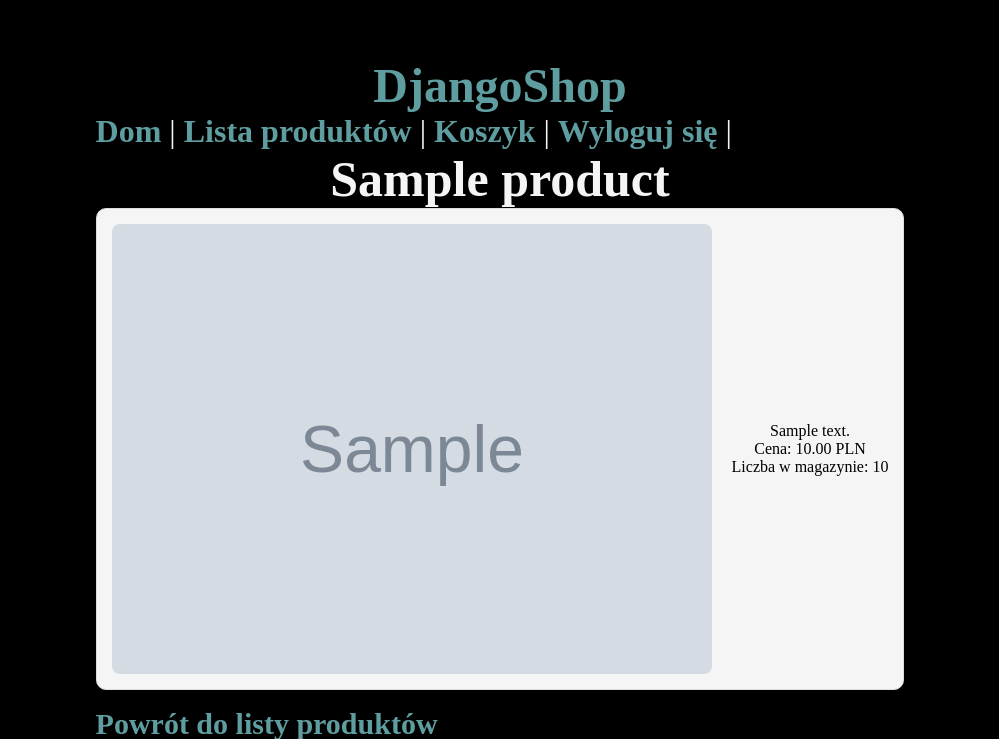
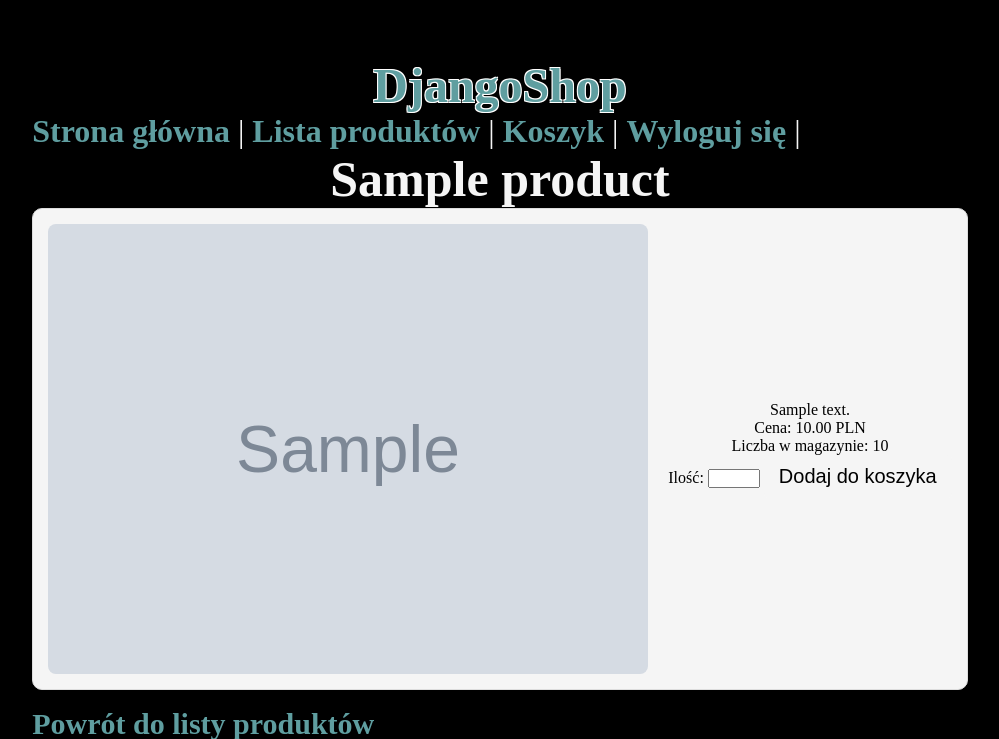
Before and after one commit to angelagrudzien/Projekt-GIT, a Django app: page /products/product/1/ in a window 1280 px wide. Shown: the top 739 px of the page, without its empty margins (140-1139 px from the left). Run offline with Django 5.2, Linux system fonts and the light colour scheme; a user stored in the database is signed in; tables that the repository leaves empty hold one stand-in row (values such as "Sample post"); grey boxes marked "Sample" are stand-in pictures.

Commit message:
Dodanie możliwości dodania produktu do koszyka i kontroli ilości

```diff
--- a/products/templates/products/product_detail.html
+++ b/products/templates/products/product_detail.html
@@ -14,6 +14,12 @@
   <p>{{ product.description }}</p>
   <p>Cena: {{ product.price }} PLN</p>
   <p>Liczba w magazynie: {{ product.stock }}</p>
+  <form method="post" action="{% url 'products:add_to_cart' product.id %}">
+    {% csrf_token %}
+    <label for="quantity">Ilość:</label>
+    <input type="number" id="quantity" name="quantity" min="1" max="{{ product.stock }}" required>
+    <button type="submit">Dodaj do koszyka</button>
+  </form>
   </div>
   </div>
   <a href="{% url 'products:product_list_client' %}" class="powrot">Powrót do listy produktów</a>
--- a/products/urls.py
+++ b/products/urls.py
@@ -16,6 +16,7 @@
     path('delete/<int:pk>/', views.product_delete, name='product_delete'),
     path('increase_stock/<int:pk>/', views.increase_stock, name='increase_stock'),
     path('decrease_stock/<int:pk>/', views.decrease_stock, name='decrease_stock'),
+    path('add_to_cart/<int:product_id>/', views.add_to_cart, name='add_to_cart')
 ]
 
 if settings.DEBUG:
--- a/products/views.py
+++ b/products/views.py
@@ -62,3 +62,18 @@
     else:
         messages.error(request, f"Brak wystarczającej ilości {product.name} w magazynie.")
     return redirect('products:product_list')
+
+
+def add_to_cart(request, product_id):
+    product = get_object_or_404(Product, id=product_id)
+
+    if request.method == "POST":
+        quantity = int(request.POST.get("quantity", 1))
+
+        if quantity > product.stock:
+            messages.error(request, "Nie możesz kupić więcej niż dostępne w magazynie!")
+            return redirect("products:product_detail", pk=product.id)
+
+        messages.success(request, f"Dodano {quantity} sztuk {product.name} do koszyka!")
+
+    return redirect("products:product_detail", pk=product.id)
--- a/templates/base.html
+++ b/templates/base.html
@@ -11,10 +11,14 @@
 </head>
 <body>
     <header>
-        <h1>DjangoShop</h1>
+        <h1 style="text-shadow:
+        -1px -1px 0 white,
+        1px -1px 0 white,
+        -1px 1px 0 white,
+        1px 1px 0 white;" >DjangoShop</h1>
     </header>
     <nav>
-        <a href ="/">Dom</a> |
+        <a href ="/">Strona główna</a> |
         <a href="{% url 'products:product_list_client' %}">Lista produktów</a> |
         <a href="">Koszyk</a> |
 
--- a/templates/home.html
+++ b/templates/home.html
@@ -8,7 +8,11 @@
     <link rel="stylesheet" href="{%static 'css/style.css'%}">
 </head>
 <body>
-    <h1>DjangoShop</h1>
+    <h1 style="text-shadow:
+    -1px -1px 0 white,
+    1px -1px 0 white,
+    -1px 1px 0 white,
+    1px 1px 0 white;" >DjangoShop</h1>
         {% if user.is_authenticated %}
         <nav>
         <a href ="/">Strona główna</a> |
```
Also changed, not shown: koszyk/models.py (+3 -5 lines), koszyk/migrations/0002_cart_user_cartitem.py (added).
